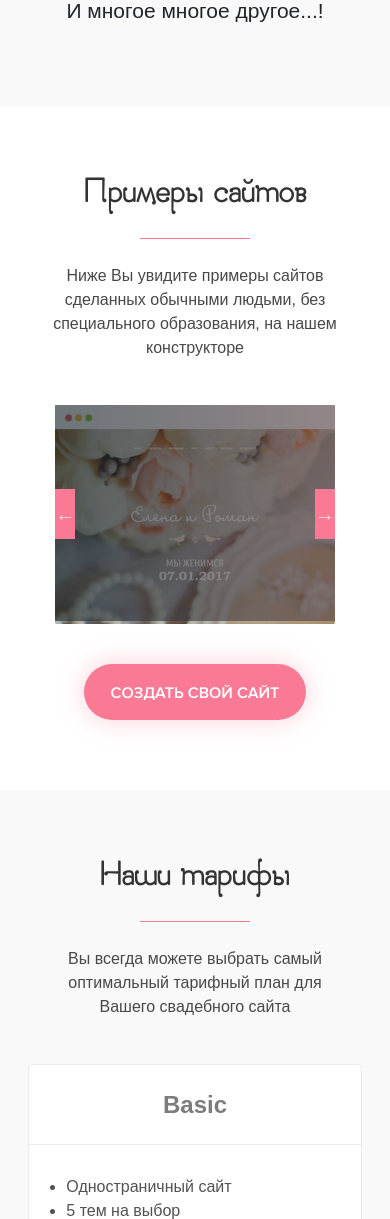
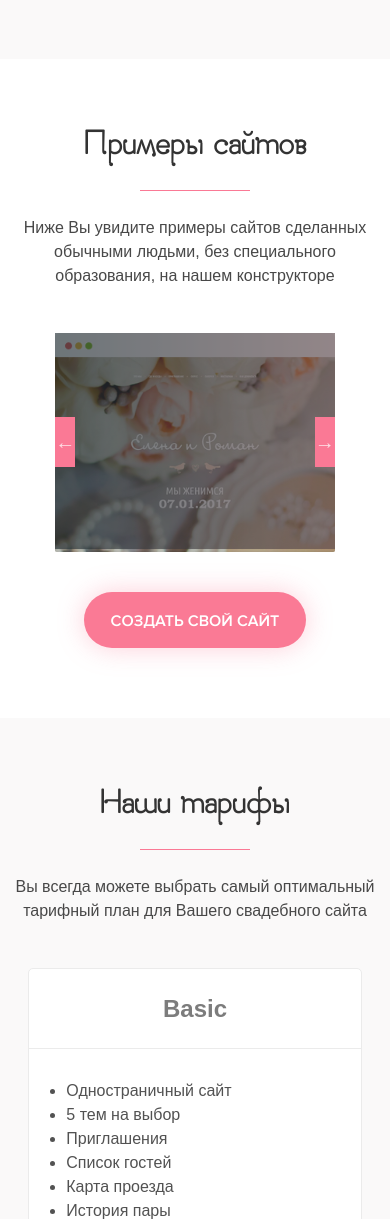
Before and after one commit to alexkzr/forever-together, a PHP site: page /src/index.html in a window 390 px wide. Shown: the part 3799-5018 px from the top of the page. Run offline with PHP 8.4, Linux system fonts and the light colour scheme; some libraries are stand-ins or nearby versions; some web fonts are replaced.

Commit message:
about section improved

```diff
--- a/src/css/style.css
+++ b/src/css/style.css
@@ -1238,12 +1223,11 @@ section {
   text-align: center;
   margin-top: 0;
   padding-top: 0;
-  margin-bottom: 45px;
-  width: 46%; }
+  margin-bottom: 45px; }
   @media (max-width: 28.75em) {
     .section-text {
       width: 95%; } }
-  @media (max-width: 48em) {
+  @media (min-width: 28.75em) and (max-width: 48em) {
     .section-text {
       width: 75%; } }
   @media (min-width: 74.9375em) {
--- a/src/index.html
+++ b/src/index.html
@@ -205,7 +205,7 @@
   <section class="examples" id="examples">
     <div class="examples-text">
       <div class="section-heading">Примеры сайтов</div>
-      <p class="section-text">Ниже Вы увидите примеры сайтов сделанных обычными людьми, без специального образования, на нашем конструкторе</p>
+      <div class="section-text">Ниже Вы увидите примеры сайтов сделанных обычными людьми, без специального образования, на нашем конструкторе</div>
     </div>
 
     <div class="container">
@@ -273,7 +273,7 @@
   <section class="prices" id="prices">
     <div class="prices-heading">
       <div class="section-heading">Наши тарифы</div>
-      <p class="section-text">Вы всегда можете выбрать самый оптимальный тарифный план для Вашего свадебного сайта</p>
+      <div class="section-text">Вы всегда можете выбрать самый оптимальный тарифный план для Вашего свадебного сайта</div>
     </div>
     <div class="prices-container container">
       <div class="row">
@@ -340,7 +340,7 @@
     <div class="container">
       <div class="about-heading">
         <div class="section-heading">О нас</div>
-        <p class="section-text">Мы стараемся сделать наш конструктор максимально удобным для Вас, чтобы свадебный сайт был радостью для Вас!</p>
+        <div class="section-text">Мы стараемся сделать наш конструктор максимально удобным для Вас, чтобы свадебный сайт был радостью для Вас!</div>
       </div>
       <div class="about-content_wrapper">
         <img src="img/about/about.png" alt="">
@@ -348,7 +348,7 @@
           <p class="about-text__heading">Собирайте сайт из блоков</p>
           <p class="about-text__text">В библиотеке вы выбираете понравившиеся блоки из более 44 вариантов и собираете из них страницы. По своему вкусу
             и желанию вы можете компоновать их так, как вам захочется и покажется оптимальным для вашей тематики</p>
-          <p class="about-text__heading">Выбирайте из множества вариантов качественного дизайна</p>
+          <p class="about-text__heading heading2">Выбирайте из множества вариантов качественного дизайна</p>
           <p class="about-text__text">Мы предлагаем всевохможные варианты полноэкранных обложек, фотогалерей, кнопок, типографики, фоновых видео, цитат,
             меню и многих других элементов. От вас лишь требуется хороший вкус, чтобы гармонично соединить содержимое. При
             этом вы всегда можете изменить с помощью настроек дизайн выбранного блока.</p>
--- a/src/sass/_about.sass
+++ b/src/sass/_about.sass
@@ -6,36 +6,19 @@
       @include mq($until: 992px)
         display: none
     .about-content
-      @include mq($until: 992px)
-        position: relative
-        background: url(../img/about/about.png) no-repeat center
-        background-size: contain
-        text-align: center
-        width: 80
-        margin-top: 0
-        padding-top: 30px
-      @include mq($from: 430px, $until: 992px)
-
-
       margin-top: 90px
       max-width: 780px
-      &::before
-        position: absolute
-        display: block
-        content: ''
-        width: 100%
-        height: 100%
-        background: rgba(255, 255, 255, .5)
-        z-index: -2
-        @include mq($from: 992px)
-          display: none
 
       .about-text__heading
         color: #333333
         font-family: $nova-bold
         font-weight: 300
         line-height: 18px
+      .heading2
+        margin-top: 50px
       .about-text__text
         color: #484848
         font-size: 16px
         font-family: $nova
+        @include mq($until: 991px)
+          text-align: justify
--- a/src/sass/style.sass
+++ b/src/sass/style.sass
@@ -58,10 +58,9 @@ section
   margin-top: 0
   padding-top: 0
   margin-bottom: 45px
-  width: 46%
   @include mq($until: 460px)
     width: 95%
-  @include mq($until: 768px)
+  @include mq($from: 460px, $until: 768px)
     width: 75%
   @include mq($from: 1199px)
     width: 53%
```
Also changed, not shown: other parts of src/css/style.css (+5 -20 lines).
